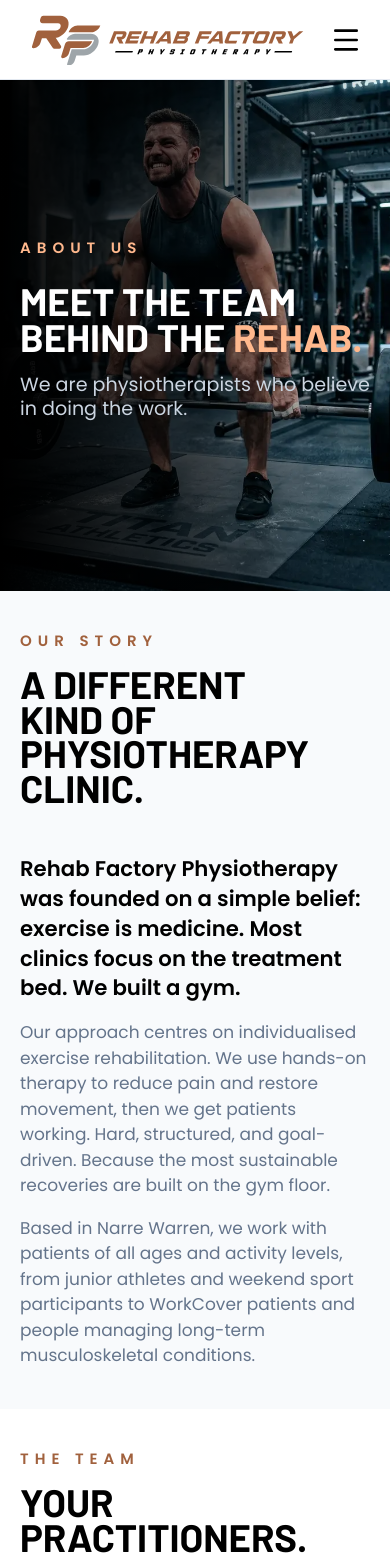
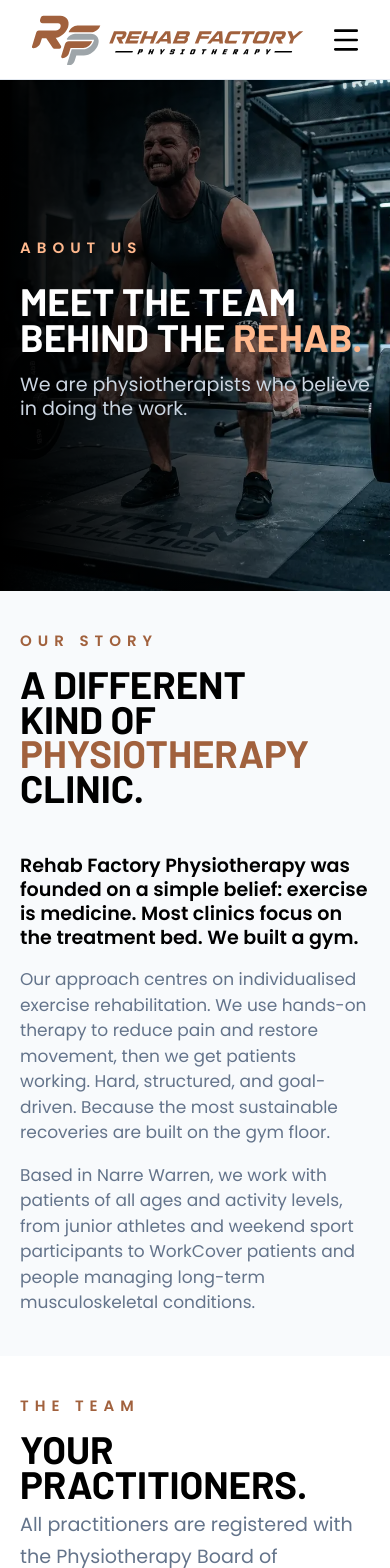
Before and after one commit to rehabfactory/rehabfactory, a React (Vite) app: page /team in a window 390 px wide. Shown: the top 1568 px of the page. Built offline with nearby package versions, Linux system fonts and the light colour scheme.

Commit message:
Fix About page styling, Services approach text, Barlow font weights, Insights hero heading

```diff
--- a/src/pages/About.jsx
+++ b/src/pages/About.jsx
@@ -59,12 +59,12 @@ const About = () => {
           <div className="grid grid-cols-1 lg:grid-cols-12 gap-6 lg:gap-16 items-start">
             <div className="lg:col-span-5 reveal">
               <span className="text-[15px] font-black tracking-[0.4em] text-secondary uppercase font-poppins block mb-4 md:mb-6">OUR STORY</span>
-              <h2 className="text-4xl md:text-6xl font-display text-primary tracking-normal leading-[0.9] uppercase">
-                A different <br />kind of <br />physiotherapy <br />clinic.
+              <h2 className="text-4xl md:text-6xl font-display font-bold text-primary tracking-normal leading-[0.9] uppercase">
+                A different <br />kind of <br /><span className="text-secondary">physiotherapy</span> <br />clinic.
               </h2>
             </div>
             <div className="lg:col-span-7 space-y-4 md:space-y-8 text-slate-500 font-poppins text-lg leading-tight reveal-fade-up">
-              <p className="text-xl md:text-2xl text-primary font-semibold">
+              <p className="text-lg md:text-2xl text-primary font-semibold leading-tight">
                 Rehab Factory Physiotherapy was founded on a simple belief: exercise is medicine. Most clinics focus on the treatment bed. We built a gym.
               </p>
               <p className="text-base md:text-lg">
@@ -84,7 +84,7 @@ const About = () => {
           <div className="mb-12 md:mb-20 reveal">
             <span className="text-[15px] font-black tracking-[0.4em] text-secondary uppercase font-poppins block mb-4 md:mb-6">THE TEAM</span>
             <h2 className="text-4xl md:text-7xl font-display text-primary tracking-normal leading-[0.9] uppercase mb-2 md:mb-6">Your practitioners.</h2>
-            <p className="text-sm md:text-xl text-slate-500 font-poppins font-normal uppercase tracking-[0.25em] leading-relaxed">
+            <p className="text-lg md:text-xl text-slate-500 font-poppins font-normal leading-relaxed">
               All practitioners are registered with the Physiotherapy Board of Australia.
             </p>
           </div>
--- a/src/pages/Services.jsx
+++ b/src/pages/Services.jsx
@@ -149,13 +149,13 @@ const Services = () => {
               </h2>
             </div>
             <div className="lg:col-span-7 space-y-10 text-slate-500 font-poppins leading-tight reveal-fade-up">
-              <p className="text-2xl md:text-4xl text-primary font-semibold leading-tight">
+              <p className="text-lg md:text-2xl text-primary font-semibold leading-tight">
                 At Rehab Factory, every service starts with a thorough clinical assessment. We take the time to understand your injury, your history, your goals, and your lifestyle before designing your program.
               </p>
-              <p className="text-lg md:text-2xl leading-relaxed">
+              <p className="text-base md:text-lg leading-relaxed">
                 Hands-on treatment is part of the plan, but exercise rehabilitation is the foundation. We use manual therapy to reduce pain and restore movement so you can get back to the work that supports your recovery.
               </p>
-              <p className="text-lg md:text-2xl leading-relaxed">
+              <p className="text-base md:text-lg leading-relaxed">
                 We do not believe in passive treatment. We believe in building you up. That means every service we offer is connected to a broader plan, and every plan is built around you as an individual.
               </p>
             </div>
```
Also changed, not shown: 3 other files (tests, documents, lock files or other folders).
